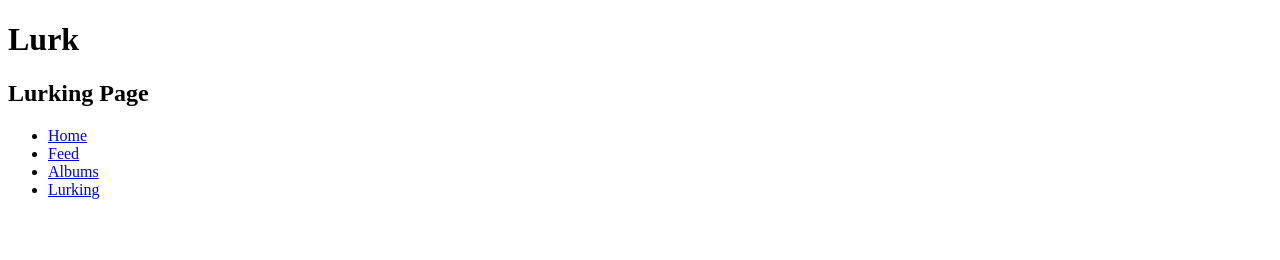
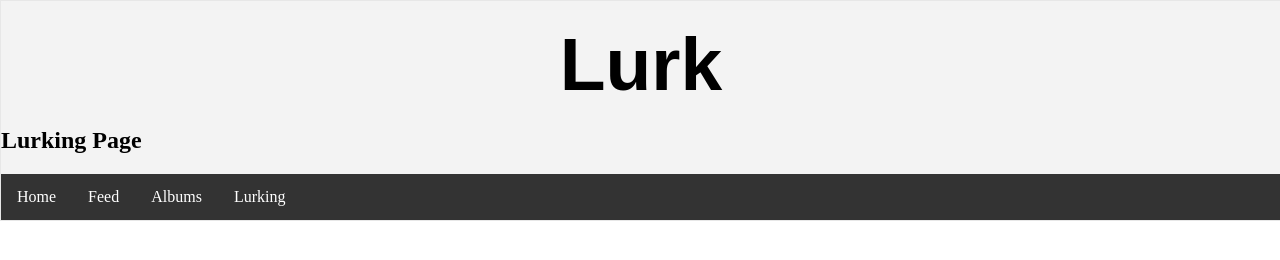
Before and after one commit to Jaiden16/SocialMediaApp, a plain HTML site: page client/pages/html/lurking.html in a window 1280 px wide. Drawn offline with nearby package versions, Linux system fonts and the light colour scheme.

Commit message:
updated css

```diff
--- a/client/pages/css/album.css
+++ b/client/pages/css/album.css
@@ -1,15 +1,50 @@
-ul {
+html, body {
+    height: 100%;
+    margin: 0;
+    padding: 0;
+}
+
+#header {
     position: fixed;
     width: 100%;
     border: 1px solid #e7e7e7;
     background-color: #f3f3f3;
 }
 
+ul {
+    list-style-type: none;
+    margin: 0;
+    padding: 0;
+    overflow: hidden;
+    background-color: #333;
+}
 
 li {
-    display: inline;
+  float: left;
 }
 
 li a {
-    color: #666;
+    display: block;
+    color: white;
+    text-align: center;
+    padding: 14px 16px;
+    text-decoration: none;
 }
+
+li a:hover {
+    background-color: #111;
+}
+
+li input {
+    display: block;
+    color: #333;
+    text-align: center;
+    padding: 5px;
+}
+
+h1 {
+    font-family: 'Anton', sans-serif;
+    font-size: 75px;
+    text-align: center;
+    margin: 20px;
+}
--- a/client/pages/css/lurking.css
+++ b/client/pages/css/lurking.css
@@ -1,15 +1,50 @@
-ul {
+html, body {
+    height: 100%;
+    margin: 0;
+    padding: 0;
+}
+
+#header {
     position: fixed;
     width: 100%;
     border: 1px solid #e7e7e7;
     background-color: #f3f3f3;
 }
 
+ul {
+    list-style-type: none;
+    margin: 0;
+    padding: 0;
+    overflow: hidden;
+    background-color: #333;
+}
 
 li {
-    display: inline;
+  float: left;
 }
 
 li a {
-    color: #666;
+    display: block;
+    color: white;
+    text-align: center;
+    padding: 14px 16px;
+    text-decoration: none;
 }
+
+li a:hover {
+    background-color: #111;
+}
+
+li input {
+    display: block;
+    color: #333;
+    text-align: center;
+    padding: 5px;
+}
+
+h1 {
+    font-family: 'Anton', sans-serif;
+    font-size: 75px;
+    text-align: center;
+    margin: 20px;
+}
--- a/client/pages/css/user_profile.css
+++ b/client/pages/css/user_profile.css
@@ -1,15 +1,50 @@
-ul {
+html, body {
+    height: 100%;
+    margin: 0;
+    padding: 0;
+}
+
+#header {
     position: fixed;
     width: 100%;
     border: 1px solid #e7e7e7;
     background-color: #f3f3f3;
 }
 
+ul {
+    list-style-type: none;
+    margin: 0;
+    padding: 0;
+    overflow: hidden;
+    background-color: #333;
+}
 
 li {
-    display: inline;
+  float: left;
 }
 
 li a {
-    color: #666;
+    display: block;
+    color: white;
+    text-align: center;
+    padding: 14px 16px;
+    text-decoration: none;
 }
+
+li a:hover {
+    background-color: #111;
+}
+
+li input {
+    display: block;
+    color: #333;
+    text-align: center;
+    padding: 5px;
+}
+
+h1 {
+    font-family: 'Anton', sans-serif;
+    font-size: 75px;
+    text-align: center;
+    margin: 20px;
+}
--- a/client/pages/html/lurking.html
+++ b/client/pages/html/lurking.html
@@ -6,8 +6,8 @@
     <meta http-equiv="X-UA-Compatible" content="ie=edge">
     <title>Document</title>
     <script src="https://unpkg.com/axios/dist/axios.min.js"></script>
-    <script src="../javascript/lurkers.js"></script>
-    <link rel="stylesheet" href="../css/lurkers.css">
+    <script src="../javascript/lurking.js"></script>
+    <link rel="stylesheet" href="../css/lurking.css">
 </head>
 <body>
     <div id="header">
```
